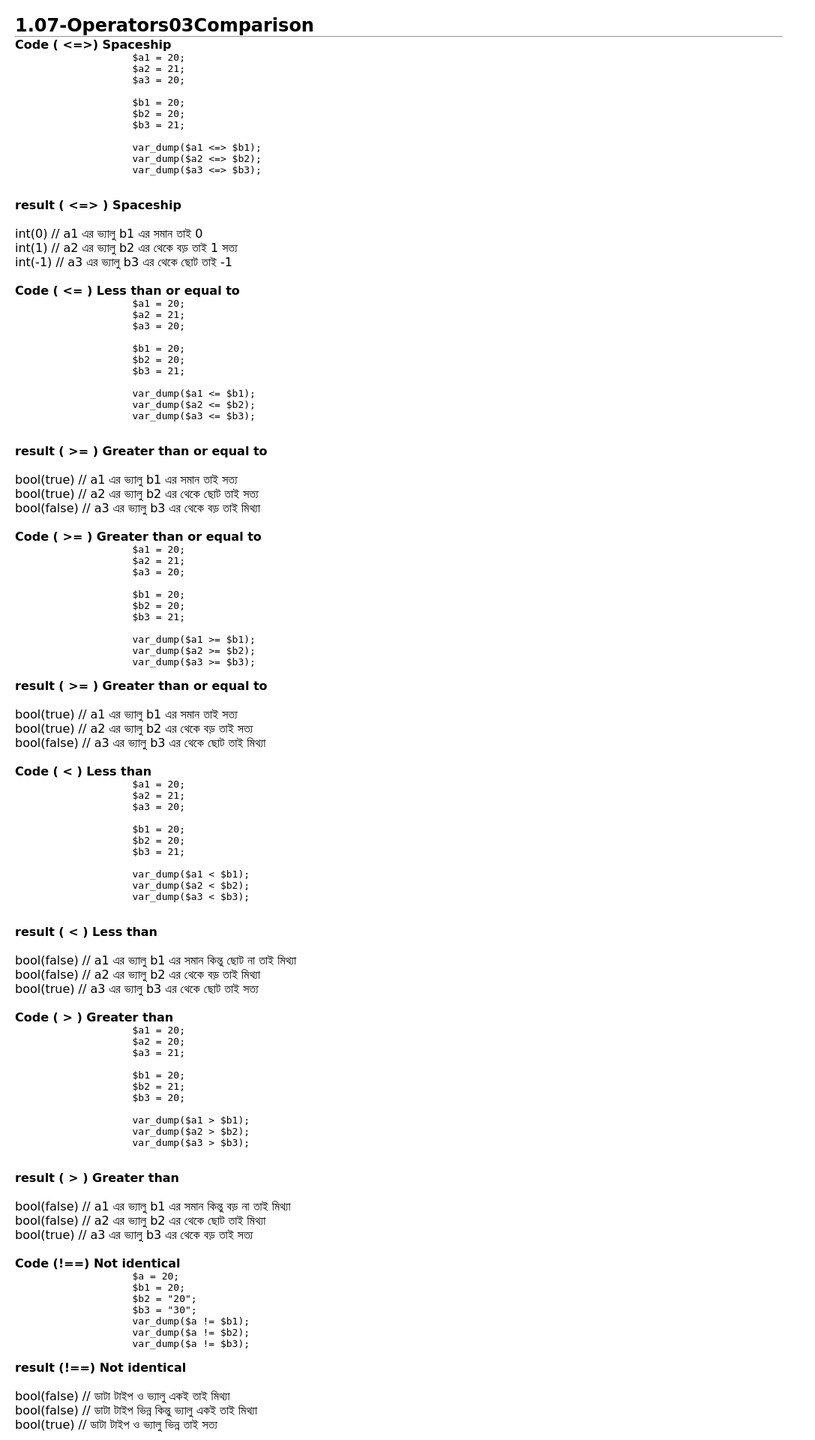
After one commit to RaihanDrDevs/PHP, a PHP site: page /1.07-Operators03Comparison.php in a window 1280 px wide. The commit adds this page. Shown: the top 1920 px of the page at 75% size, without its empty margins (0-1087 px from the left). Run offline with PHP 8.4, Linux system fonts and the light colour scheme.

Commit message:
oprator Assignemnt, comparison, style indexp php added

```diff
--- /dev/null
+++ b/1.07-Operators03Comparison.php
@@ -0,0 +1,273 @@
+<!DOCTYPE html>
+<html lang="en">
+<head>
+    <meta charset="UTF-8">
+    <meta http-equiv="X-UA-Compatible" content="IE=edge">
+    <meta name="viewport" content="width=device-width, initial-scale=1.0">
+    <link rel="stylesheet" href="css/style.css">
+    <title>PHP: 1.07-Operators03 Comparison </title>
+
+
+</head>
+<body>
+    <main>
+        <h2> 1.07-Operators03Comparison </h2>
+            <hr>
+            <!--  -->
+            <div>
+            <h4>Code  ( <=>) Spaceship </h4>
+                <pre>
+                    $a1 = 20;
+                    $a2 = 21;
+                    $a3 = 20;
+
+                    $b1 = 20;
+                    $b2 = 20;
+                    $b3 = 21;
+
+                    var_dump($a1 <=> $b1);
+                    var_dump($a2 <=> $b2);
+                    var_dump($a3 <=> $b3);
+
+                </pre>
+                <!--  -->
+            <h4> result ( <=> ) Spaceship  </h4> <br/>
+                <?php
+                $a1 = 20;
+                $a2 = 21;
+                $a3 = 20;
+
+                $b1 = 20;
+                $b2 = 20;
+                $b3 = 21;
+
+                var_dump($a1 <=> $b1); echo " // a1 এর ভ্যালু  b1 এর সমান তাই 0 <br>";
+                var_dump($a2 <=> $b2); echo " // a2 এর ভ্যালু  b2 এর থেকে বড় তাই 1 সত্য<br>";
+                var_dump($a3 <=> $b3); echo " // a3 এর ভ্যালু  b3 এর থেকে ছোট তাই -1 <br>";
+            ?>
+        </div>
+        <!--  --><br/>
+            <div>
+            <h4>Code  ( <= ) Less than or equal to </h4>
+                <pre>
+                    $a1 = 20;
+                    $a2 = 21;
+                    $a3 = 20;
+
+                    $b1 = 20;
+                    $b2 = 20;
+                    $b3 = 21;
+
+                    var_dump($a1 <= $b1);
+                    var_dump($a2 <= $b2);
+                    var_dump($a3 <= $b3);
+
+                </pre>
+                <!--  -->
+            <h4> result ( >= )	Greater than or equal to </h4> <br/>
+                <?php
+                $a1 = 20;
+                $a2 = 20;
+                $a3 = 21;
+
+                $b1 = 20;
+                $b2 = 21;
+                $b3 = 20;
+
+                var_dump($a1 <= $b1); echo " // a1 এর ভ্যালু  b1 এর সমান তাই সত্য <br>";
+                var_dump($a2 <= $b2); echo " // a2 এর ভ্যালু  b2 এর থেকে ছোট তাই সত্য<br>";
+                var_dump($a3 <= $b3); echo " // a3 এর ভ্যালু  b3 এর থেকে বড় তাই মিথ্যা <br>";
+            ?>
+        </div>
+        <!--  --><br/>
+            <div>
+            <h4>Code  ( >= )	Greater than or equal to </h4>
+                <pre>
+                    $a1 = 20;
+                    $a2 = 21;
+                    $a3 = 20;
+
+                    $b1 = 20;
+                    $b2 = 20;
+                    $b3 = 21;
+
+                    var_dump($a1 >= $b1);
+                    var_dump($a2 >= $b2);
+                    var_dump($a3 >= $b3);
+                </pre>
+                <!--  -->
+            <h4> result ( >= )	Greater than or equal to </h4> <br/>
+                <?php
+                $a1 = 20;
+                $a2 = 21;
+                $a3 = 20;
+
+                $b1 = 20;
+                $b2 = 20;
+                $b3 = 21;
+
+                var_dump($a1 >= $b1); echo " // a1 এর ভ্যালু  b1 এর সমান তাই সত্য <br>";
+                var_dump($a2 >= $b2); echo " // a2 এর ভ্যালু  b2 এর থেকে বড় তাই সত্য<br>";
+                var_dump($a3 >= $b3); echo " // a3 এর ভ্যালু  b3 এর থেকে ছোট তাই মিথ্যা <br>";
+            ?>
+        </div>
+        <!--  --><br/>
+        <div>
+            <h4>Code  ( < ) Less  than </h4>
+                <pre>
+                    $a1 = 20;
+                    $a2 = 21;
+                    $a3 = 20;
+
+                    $b1 = 20;
+                    $b2 = 20;
+                    $b3 = 21;
+
+                    var_dump($a1 < $b1);
+                    var_dump($a2 < $b2);
+                    var_dump($a3 < $b3);
+
+                </pre>
+                <!--  -->
+            <h4> result ( < ) Less  than  </h4> <br/>
+                <?php
+                $a1 = 20;
+                $a2 = 21;
+                $a3 = 20;
+
+                $b1 = 20;
+                $b2 = 20;
+                $b3 = 21;
+
+                var_dump($a1 < $b1); echo "// a1 এর ভ্যালু  b1 এর সমান কিন্তু ছোট না তাই মিথ্যা <br>";
+                var_dump($a2 < $b2); echo "// a2 এর ভ্যালু  b2 এর থেকে বড় তাই মিথ্যা <br>";
+                var_dump($a3 < $b3); echo "// a3 এর ভ্যালু  b3 এর থেকে ছোট তাই সত্য <br>";
+            ?>
+        </div>
+        <!--  --><br/>
+        <div>
+            <h4>Code  ( > ) Greater than </h4>
+                <pre>
+                    $a1 = 20;
+                    $a2 = 20;
+                    $a3 = 21;
+
+                    $b1 = 20;
+                    $b2 = 21;
+                    $b3 = 20;
+
+                    var_dump($a1 > $b1);
+                    var_dump($a2 > $b2);
+                    var_dump($a3 > $b3);
+
+                </pre>
+            <!--  -->
+            <h4> result ( > ) Greater than </h4> <br/>
+            <?php
+                $a1 = 20;
+                $a2 = 20;
+                $a3 = 21;
+
+                $b1 = 20;
+                $b2 = 21;
+                $b3 = 20;
+
+                var_dump($a1 > $b1); echo "// a1 এর ভ্যালু  b1 এর সমান কিন্তু বড় না তাই মিথ্যা <br>";
+                var_dump($a2 > $b2); echo "// a2 এর ভ্যালু  b2 এর থেকে ছোট তাই মিথ্যা <br>";
+                var_dump($a3 > $b3); echo "// a3 এর ভ্যালু  b3 এর থেকে বড় তাই সত্য <br>";
+            ?>
+        </div>
+        <!--  --><br/>
+        <div>
+            <h4>Code  (!==) Not identical </h4>
+                <pre>
+                    $a = 20;
+                    $b1 = 20;
+                    $b2 = "20";
+                    $b3 = "30";
+                    var_dump($a != $b1);
+                    var_dump($a != $b2);
+                    var_dump($a != $b3);
+                </pre>
+                <!--  -->
+            <h4> result (!==) Not identical </h4> <br/>
+            <?php
+                $a = 20;
+                $b1 = 20;
+                $b2 = "20";
+                $b3 = "30";
+                var_dump($a != $b1); echo "// ডাটা টাইপ  ও ভ্যালু একই তাই মিথ্যা  <br>";
+                var_dump($a != $b2); echo "// ডাটা টাইপ ভিন্ন কিন্তু ভ্যালু একই তাই মিথ্যা  <br>";
+                var_dump($a != $b3); echo "// ডাটা টাইপ  ও ভ্যালু  ভিন্ন তাই সত্য<br>";
+            ?>
+        </div>
+        <!--  --><br/>
+        <div>
+            <h4>Code  ( != / <> ) 	Not equal </h4>
+            <pre>
+                $x = 100;
+                $y1 = "100";
+                $y2 = 100;
+                $y3 = 200;
+                var_dump($x != $y1); echo "
+                var_dump($x != $y2); echo "
+                var_dump($x != $y3); echo "
+            </pre>
+            <!--  -->
+            <h4> result ( != / <> ) 	Not equal </h4> <br/>
+            <?php
+                $x = 100;
+                $y1 = "100";
+                $y2 = 100;
+                $y3 = "200";
+                var_dump($x != $y1); echo "// ১। ডাটা টাইপ  ভিন্ত কিন্তু ভ্যালু একই হলে মিথ্য হবে <br/> ";
+                var_dump($x != $y2); echo "// ২। ডাটা টাইপ ও ভ্যালু একই হলে মিথ্য হবে <br/> ";
+                var_dump($x != $y3); echo "// ৩। ডাটা টাইপ ও ভ্যালু ভিন্ন হলে  সত্য";
+            ?>
+        </div>
+        <!--  --><br/><br/>
+        <div>
+            <h4>Code  ( = = = )</h4>
+            <pre>
+                $x = 100;
+                $y1 = "100";
+                $y2 = 100;
+                var_dump($x === $y1);
+                var_dump($x === $y2);
+            </pre>
+            <!--  -->
+            <h4> result  </h4> <br/>
+            <?php
+                $x = 100;
+                $y1 = "100";
+                $y2 = 100;
+                var_dump($x === $y1); echo " // ভ্যারিয়েবল এর ডাটা টাইপ ভিন্ন কিন্তু ভ্যালূ একই তবুও মিথ্যা <br/>";
+                var_dump($x === $y2); echo " // ভ্যারিয়েবল এর ডাটা টাইপ মিল হলে রেজাল্ট সত্য  <br/>";
+            ?>
+
+        </div>
+        <!--  --><br/><br/>
+        <div>
+            <h4>Code ( = = )</h4>
+                <pre>
+                    $x = 100;
+                    $y = "100";
+                    var_dump($x == $y);
+                    var_dump($x == $y2);
+                </pre>
+
+                <!--  -->
+            <h4> result ( == ) </h4> <br/>
+            <?php
+                $x = 100;
+                $y = 100;
+                $y2 = "100";
+                // $y = ;
+                var_dump($x == $y); echo "// x and y ভ্যালু ও ডাটা টাইপ একই তাই সত্য <br/>";
+                var_dump($x == $y2); echo "// x and y ডাটা টাইপ ভিন্ন কিন্তু ভ্যালু একই তাই সত্য";
+            ?>
+            <!--  --><br/><br/>
+        </div>
+    </main>
+</body>
+</html>
--- /dev/null
+++ b/css/style.css
@@ -0,0 +1,18 @@
+*{
+    margin: 0;
+    padding: 0;
+}
+
+@import url('https://fonts.googleapis.com/css2?family=Kaushan+Script&display=swap');
+
+body {
+    width: 80%;
+    padding: 20px;
+    font-family: 'Kaushan Script', cursive;
+}
+
+
+
+main {
+
+}
```
Also changed, not shown: 1.07-PHPOperators02Assignment.php (added, +109 -0 lines), index.php (+12 -34 lines).
